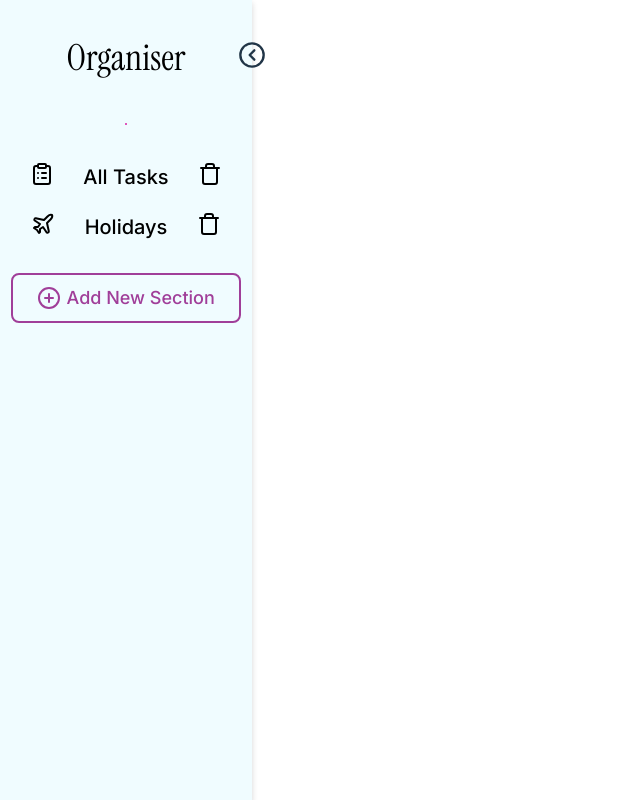
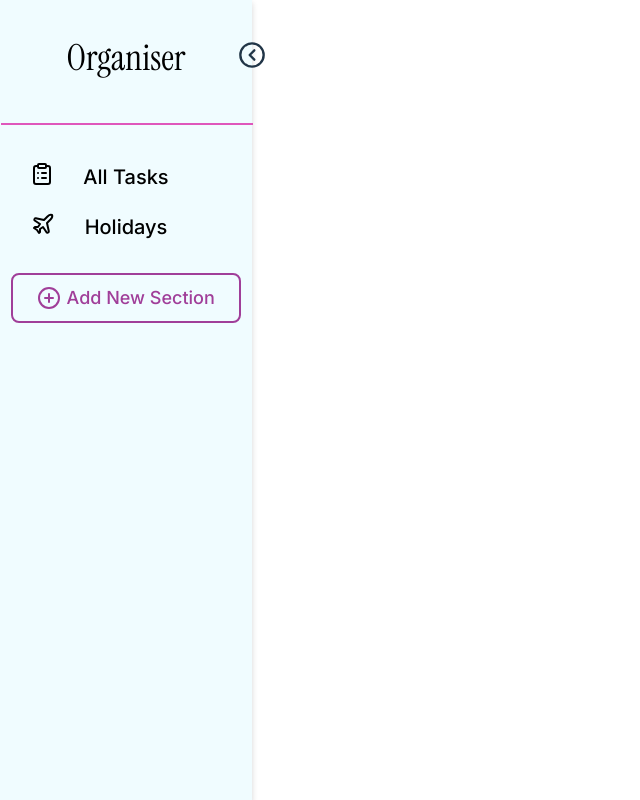
Before and after one commit to Twigg99/laravel_task_list_app, a Vue app in the folder frontend-task-list-app/: page / in a window 1280 px wide. Shown: the whole page, without its empty margins (0-640 px from the left). Built offline with nearby package versions, Linux system fonts and the light colour scheme.

Commit message:
Sidebar hover trash icon

```diff
--- a/frontend-task-list-app/src/components/Sidebar.vue
+++ b/frontend-task-list-app/src/components/Sidebar.vue
@@ -2,13 +2,13 @@
   <aside class="sidebar"  :class="['sidebar', { collapsed: isCollapsed }]">
     <ChevronLeftCircle class="chevron-icon" @click="collapseSidebar" :class="['chevron-icon', { rotated: isCollapsed }]"/>
     <nav>
-      <h2>Organiser</h2>
-      <hr class="organiserSeparator">
+      <h2 v-if="!isCollapsed">Organiser</h2>
+      <hr v-if="!isCollapsed"  class="organiserSeparator">
 
 
       <ul class="navigationList">
-        <li><router-link to="/" class="iconSidebar"><ClipboardList ></ClipboardList><span v-if="!isCollapsed">All Tasks</span><span v-if="!isCollapsed"><TrashIcon></TrashIcon></span></router-link></li>
-        <li><router-link to="/holiday" class="iconSidebar"><Plane></Plane><span v-if="!isCollapsed">Holidays</span><span v-if="!isCollapsed"><TrashIcon></TrashIcon></span></router-link></li>
+        <li><router-link to="/" class="iconSidebar"><ClipboardList ></ClipboardList><span v-if="!isCollapsed">All Tasks</span><span><TrashIcon class="trash-icon" v-if="!isCollapsed"></TrashIcon></span> </router-link></li>
+        <li><router-link to="/holiday" class="iconSidebar"><Plane></Plane><span v-if="!isCollapsed">Holidays</span><span><TrashIcon class="trash-icon" v-if="!isCollapsed"></TrashIcon></span></router-link></li>
       </ul>
       <button class="addSectionButton"><CirclePlus></CirclePlus><span v-if="!isCollapsed">Add New Section</span></button>
     </nav>
@@ -35,5 +35,14 @@ const collapseSidebar = () => {
   justify-content: space-evenly;
 }
 
+/* Hide the trash icon by default */
+.trash-icon {
+  opacity: 0;
+  transition: opacity 0.2s ease-in-out;
+}
 
+/* Show trash icon on hover of its parent li */
+nav ul li:hover .trash-icon {
+  opacity: 1;
+}
 </style>
--- a/frontend-task-list-app/src/style.css
+++ b/frontend-task-list-app/src/style.css
@@ -123,6 +123,7 @@ nav ul li {
 
 .organiserSeparator {
   border: 1px solid #df57bc;
+  width: 100%;
 }
 
 .sidebar nav ul li:hover {
```
